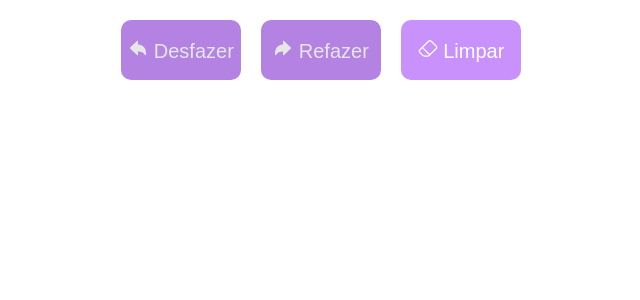
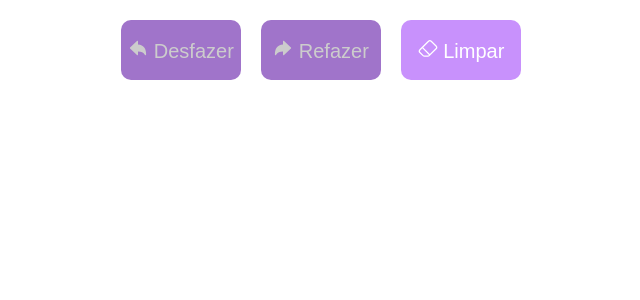
Before and after one commit to FSacerdote/Desafio-Redizz, a React (Vite) app: page / in a window 1280 px wide. Shown: the top 300 px of the page, without its empty margins (319-959 px from the left). Built offline with nearby package versions, Linux system fonts and the light colour scheme.

Commit message:
refactor: changing the brigthness in disabled buttons and the color of the dots

```diff
--- a/src/components/HomePage.jsx
+++ b/src/components/HomePage.jsx
@@ -72,7 +72,7 @@ const Dot = styled.div`
     width: 20px;
     height: 20px;
     border-radius: 50%;
-    background-color: blue;
+    background-color: #c891fc;
 `
 
 const ButtonContainer = styled.div`
@@ -94,7 +94,7 @@ const ButtonContainer = styled.div`
             cursor: pointer;
         }
         &:disabled{
-            filter: brightness(0.9);
+            filter: brightness(0.8);
         }
     }
 `
```
